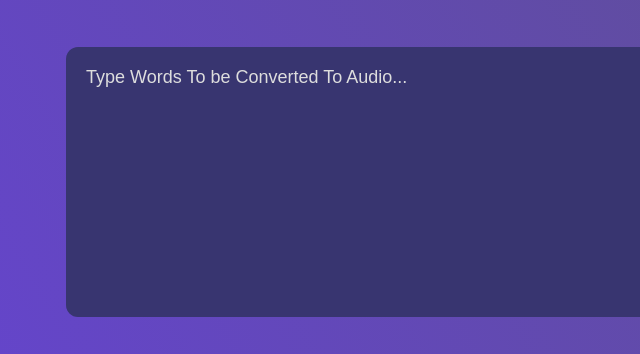
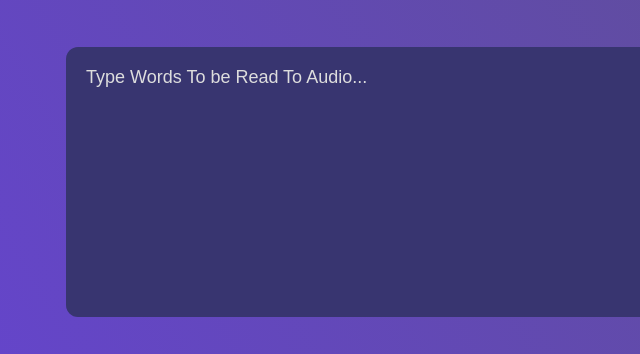
Before and after one commit to obedmugisha/Word-Converter-App, a plain HTML site: page index.html in a window 1280 px wide. Shown: the part 200-554 px from the top of the page, 224-864 px from the left. Drawn offline with Linux system fonts and the light colour scheme.

Commit message:
changing placeholder

```diff
--- a/index.html
+++ b/index.html
@@ -10,7 +10,7 @@
 <body>
     <div class="mainPage">
         <h2>Text To Speech <span>Converter</span></h2>
-        <textarea placeholder="Type Words To be Converted To Audio..."></textarea>
+        <textarea placeholder="Type Words To be Read To Audio..."></textarea>
         <div class="concerters">
             <select></select> <!--insert drop down-->
             <button>Play</button> <!--insert play button-->
```
